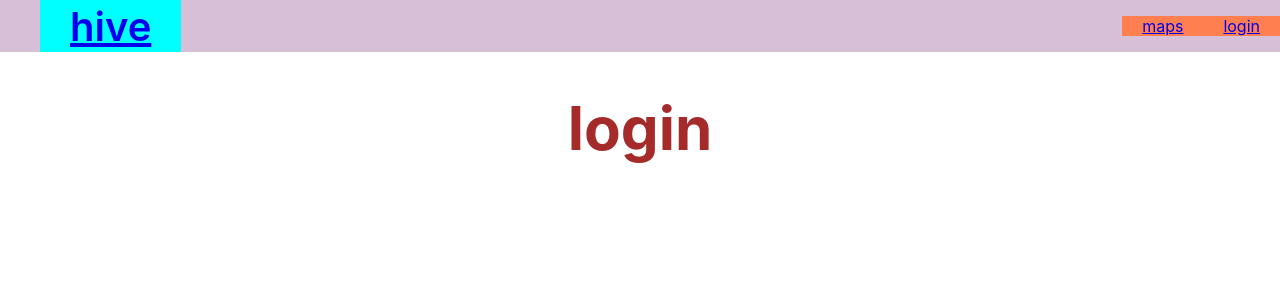
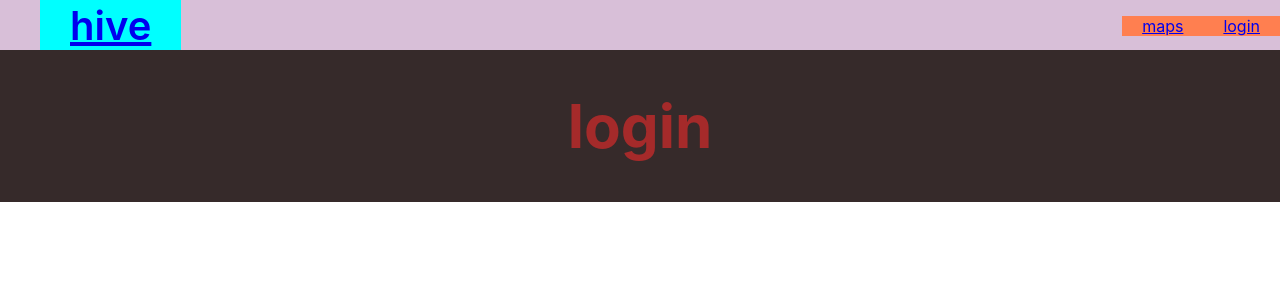
Before and after one commit to yair-hive/hive-react, a React (Create React App) app: page /login in a window 1280 px wide. Shown: the top 300 px of the page. Built offline with nearby package versions, Linux system fonts and the light colour scheme.

Commit message:
עיצוב במפה

```diff
--- a/src/App.css
+++ b/src/App.css
@@ -1,3 +1,10 @@
 .App {
+  height: 100%;
   text-align: center;
+  display: flex;
+  flex-direction: column;
 }
+.main-bord{
+  overflow: auto;
+  background-color: rgb(54, 42, 42);
+}
--- a/src/App.js
+++ b/src/App.js
@@ -13,11 +13,13 @@ function App() {
         <header className="App-header">
           <Nav_bar />
         </header>
-        <Routes>
-          <Route path='/' element={<Home />} />
-          <Route path='/maps/*' element={<Maps/>} />
-          <Route path='/login' element={<Login />} />
-        </Routes>
+        <div className='main-bord'>
+          <Routes>
+            <Route path='/' element={<Home />} />
+            <Route path='/maps/*' element={<Maps/>} />
+            <Route path='/login' element={<Login />} />
+          </Routes>
+        </div>
       </div>
     </BrowserRouter>
 
--- a/src/components/Map_test/Map_test.css
+++ b/src/components/Map_test/Map_test.css
@@ -1,3 +1,7 @@
+.map-container{
+    display: inline-block;
+    margin: 50px;
+}
 .map{
     user-select: none;
     display: grid;
--- a/src/components/Map_test/Map_test.jsx
+++ b/src/components/Map_test/Map_test.jsx
@@ -70,7 +70,9 @@ function Map_test(props){
     })
 
     return(
-        <div id="map" className="map"> {cells} </div>
+        <div className="map-container">
+            <div id="map" className="map"> {cells} </div>
+        </div>
     )
 }
 
--- a/src/components/Nav_ber/Nav_bar.css
+++ b/src/components/Nav_ber/Nav_bar.css
@@ -3,6 +3,7 @@
     display: flex;
     justify-content: space-between;
     align-items: stretch;
+    height: 50px;
 }
 .links > li{
     display: inline-block;
--- a/src/index.css
+++ b/src/index.css
@@ -1,3 +1,6 @@
+html, body, #root{
+  height: 100%;
+}
 body {
   margin: 0;
   font-family: -apple-system, BlinkMacSystemFont, 'Segoe UI', 'Roboto', 'Oxygen',
```
